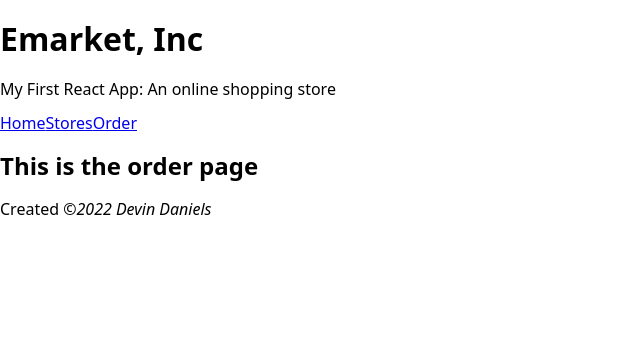
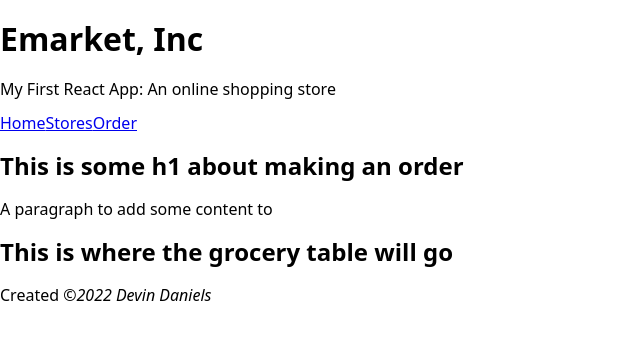
Before and after one commit to devingdaniels/eStore, a React (Create React App) app: page /orderPage in a window 1280 px wide. Shown: the top 340 px of the page, without its empty margins (0-640 px from the left). Built offline with nearby package versions, Linux system fonts and the light colour scheme.

Commit message:
Updated orderPage.js

```diff
--- a/src/App.js
+++ b/src/App.js
@@ -29,11 +29,11 @@ function App() {
           <Route path="/" exact>
               <HomePage/>
             </Route>
+            <Route path="/orderPage">
+              <OrderPage items={items}/>
+            </Route>
             <Route path="/storePage">
-              <StoresPage/>
-            </Route>
-            <Route path="/orderPage">
-              <OrderPage/>
+              <StoresPage stores={stores}/>
             </Route>
           </article>
         </main>
@@ -41,7 +41,6 @@ function App() {
         <footer>
           <Footer/>
         </footer>
-
       </Router>
   );
 }
--- a/src/components/GroceryTable.js
+++ b/src/components/GroceryTable.js
@@ -0,0 +1,9 @@
+import React from "react";
+
+function GroceryTable({items}){
+    return (
+        <h1>This is where the grocery table will go</h1>
+    )
+}
+
+export default GroceryTable
--- a/src/components/StoreTable.js
+++ b/src/components/StoreTable.js
@@ -0,0 +1,9 @@
+import React from "react";
+
+function StoreTable(){
+    return (
+        <h1>This is store table components...</h1>
+    )
+}
+
+export default StoreTable
--- a/src/pages/OrderPage.js
+++ b/src/pages/OrderPage.js
@@ -1,9 +1,14 @@
 import React from "react";
+import GroceryTable from "../components/GroceryTable";
 
 
-function OrderPage(){
+function OrderPage({items}){
     return (
-        <h1>This is the order page</h1>
+        <>
+            <h1>This is some h1 about making an order</h1>
+            <p>A paragraph to add some content to</p>
+            <GroceryTable items={items}/>
+        </>
     )
 }
 
--- a/src/pages/StoresPage.js
+++ b/src/pages/StoresPage.js
@@ -1,8 +1,15 @@
 import React from "react"
+import StoreTable from '../components/StoreTable'
+import ZipSearch from '../components/ZipSearch'
 
 function StoresPage(){
     return (
+        <>
         <h2>Hello from test in Store pages</h2>
+        <p>Some paragrpah info here...</p>
+        <StoreTable/>
+        <ZipSearch/>
+        </>
     )
 }
 
```
